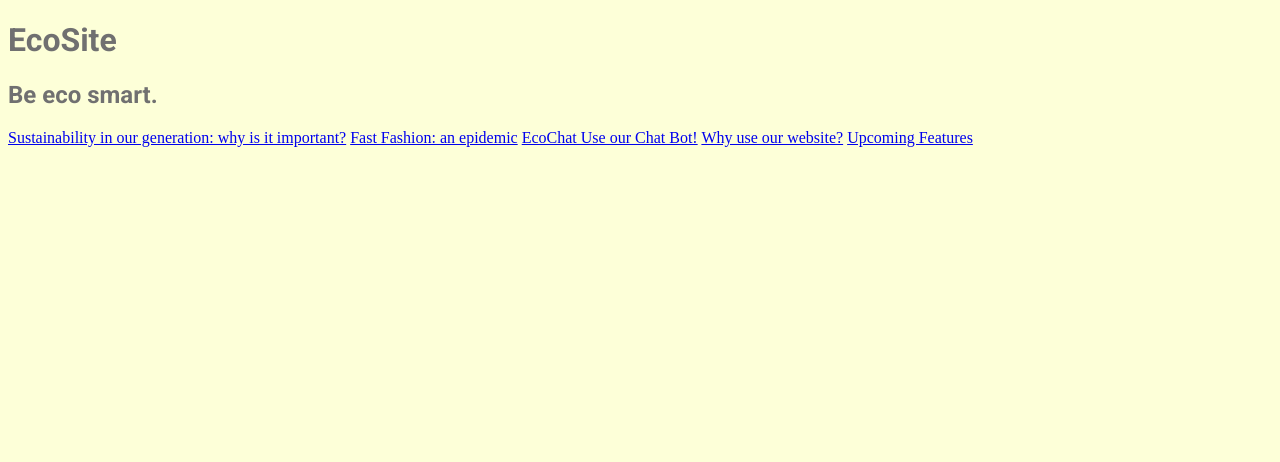
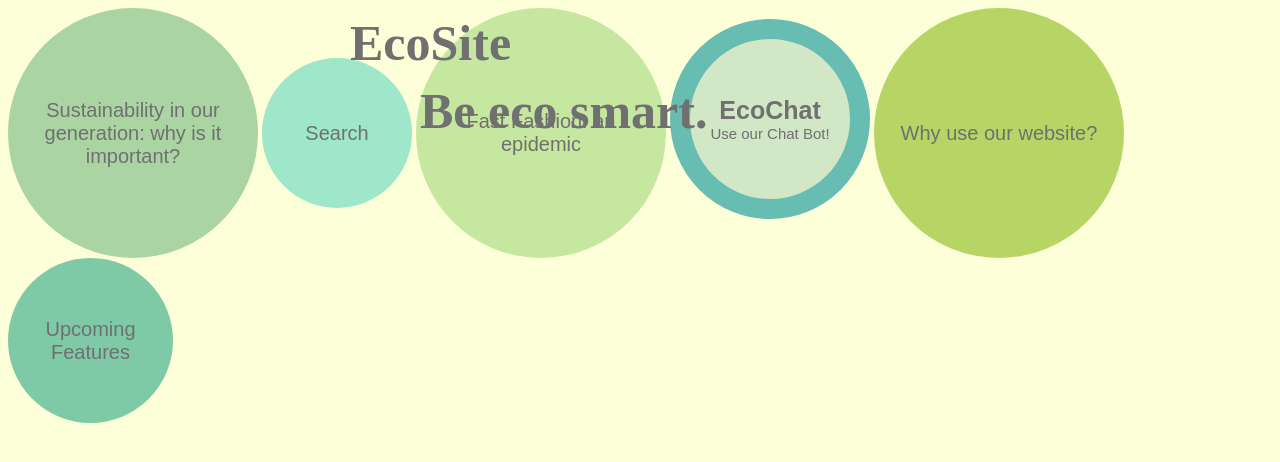
Before and after one commit to Ho-Jun-An/Ecosite, a plain HTML site: page index.html in a window 1280 px wide. Drawn offline with Linux system fonts and the light colour scheme; a web font is replaced by a local one.

Commit message:
Colored and formatted home and sustainibility article pages. Positioning not done yet

```diff
--- a/index.html
+++ b/index.html
@@ -6,7 +6,10 @@
     <meta name="viewport" content="width=device-width, initial-scale=1.0">
     <title>Home</title>
     <link rel="stylesheet" href="style.css">
-    <link href="https://fonts.googleapis.com/css2?family=Roboto:wght@700&display=swap" rel="stylesheet">
+
+    <link href="http://fonts.cdnfonts.com/css/bahnschrift" rel="stylesheet">
+    <link href="http://fonts.cdnfonts.com/css/arial-rounded-mt" rel="stylesheet">
+    <link href="http://fonts.cdnfonts.com/css/bookman-old-style" rel="stylesheet">
 </head>
 
 <header>
@@ -17,13 +20,28 @@
         Be eco smart.
     </h2>
 </header>
+
 <body style="background-color: #fdffd8">
     <nav>
-        <a href="sustainabilityArticle.html">Sustainability in our generation: why is it important?</a>
-        <a href="fashionArticle.html">Fast Fashion: an epidemic</a>
-        <a href="ecoChat.html">EcoChat Use our Chat Bot!</a>
-        <a href="about.html">Why use our website?</a>
-        <a href="upcoming.html">Upcoming Features</a>
+        <button id="sustainabilityArticleButton" class="nav-button-normal" href="sustainabilityArticle.html">
+            <span class="nav-text">Sustainability in our generation: why is it important?</span>
+        </button>
+        <button id="searchButton" class="nav-button-normal" href="#">
+            <span class="nav-text">Search</span>
+        </button>
+        <button id="fashionArticleButton" class="nav-button-normal" href="fashionArticle.html">
+            <span class="nav-text">Fast Fashion: an epidemic</span>
+        </button>
+        <button id="ecoChatButton" class="nav-button-normal" href="ecoChat.html">
+            <span class="nav-text" id="ecoChatButtonTitle">EcoChat</span><br><span class="nav-text" id="ecoChatButtonSubtitle">Use our Chat Bot!</span>
+        </button>
+        <button id="aboutButton" class="nav-button-normal" href="about.html">
+            <span class="nav-text">Why use our website?</span>
+        </button>
+        <button id="upcomingButton" class="nav-button-normal" href="upcoming.html">
+            <span class="nav-text">Upcoming Features</span>
+        </button>
     </nav>
 </body>
+
 </html>
--- a/style.css
+++ b/style.css
@@ -1,4 +1,85 @@
 .main-title {
     color: #707070;
-    font-family: 'Roboto', 'sans-serif';
+    font-family: 'Bahnschrift', 'sans-serif';
 }
+
+h1.main-title {
+    font-size: 50px;
+    position: absolute;
+    top: -20px;
+    left: 350px;
+}
+
+h2.main-title {
+    font-size: 50px;
+    position: absolute;
+    top: 40px;
+    left: 420px;
+}
+
+.nav-button-normal {
+    border-radius: 100%;
+    border: none;
+    font-family: 'Arial Rounded MT', sans-serif;
+    color: #707070;
+}
+
+.nav-text {
+    display:inline-block;
+    vertical-align:middle;
+    max-width: 90%;
+    font-size: 20px;
+}
+
+#ecoChatButtonTitle {
+    font-family: 'Bookman Old Style', sans-serif;
+    font-weight: bold;
+    font-size: 25px;
+}
+
+#ecoChatButtonSubtitle {
+    font-size: 15px;
+}
+
+#sustainabilityArticleButton {
+    width: 250px;
+    height: 250px;
+    background-color: #AAD4A2;
+}
+
+#searchButton {
+    width: 150px;
+    height: 150px;
+    background-color: #9FE7CA;
+}
+
+#fashionArticleButton {
+    width: 250px;
+    height: 250px;
+    background-color: #C6E7A0;
+}
+
+#ecoChatButton {
+    width: 200px;
+    height: 200px;
+    background-color: #D2E7C6;
+    border-style: solid;
+    border-width: 20px;
+    border-color: #67BDB1;
+}
+
+#aboutButton {
+    width: 250px;
+    height: 250px;
+    background-color: #B7D565;
+}
+
+#upcomingButton {
+    width: 165px;
+    height: 165px;
+    background-color: #7EC9A6;
+}
+
+.article-title {
+    font-family:cursive ;
+}
```
Also changed, not shown: sustainabilityArticle.html (+4 -3 lines).
